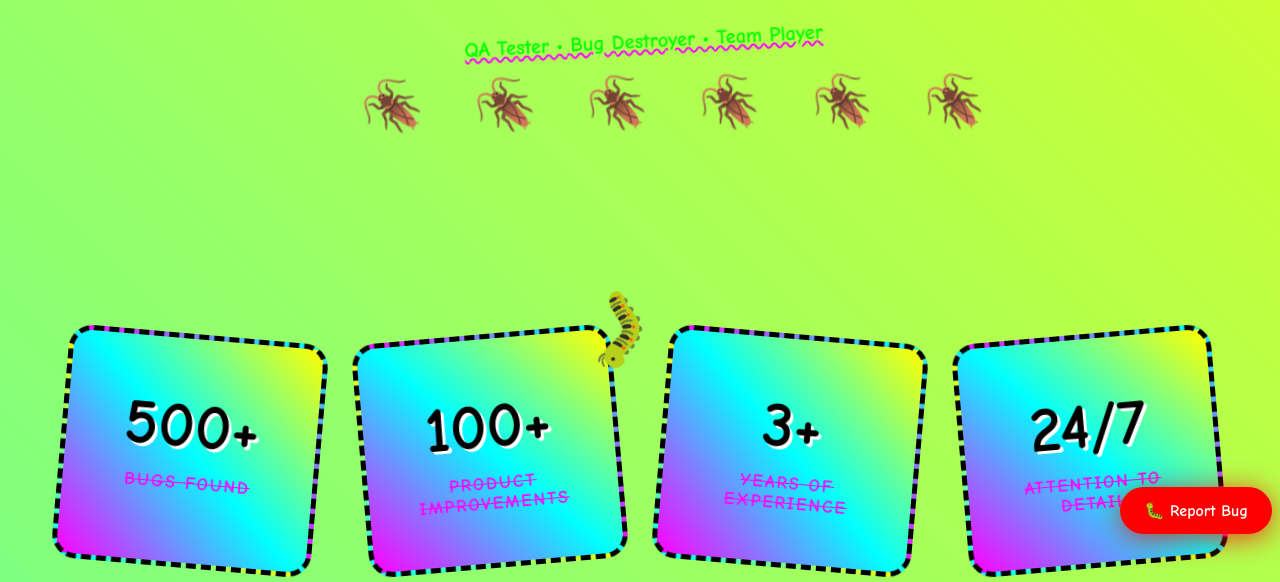
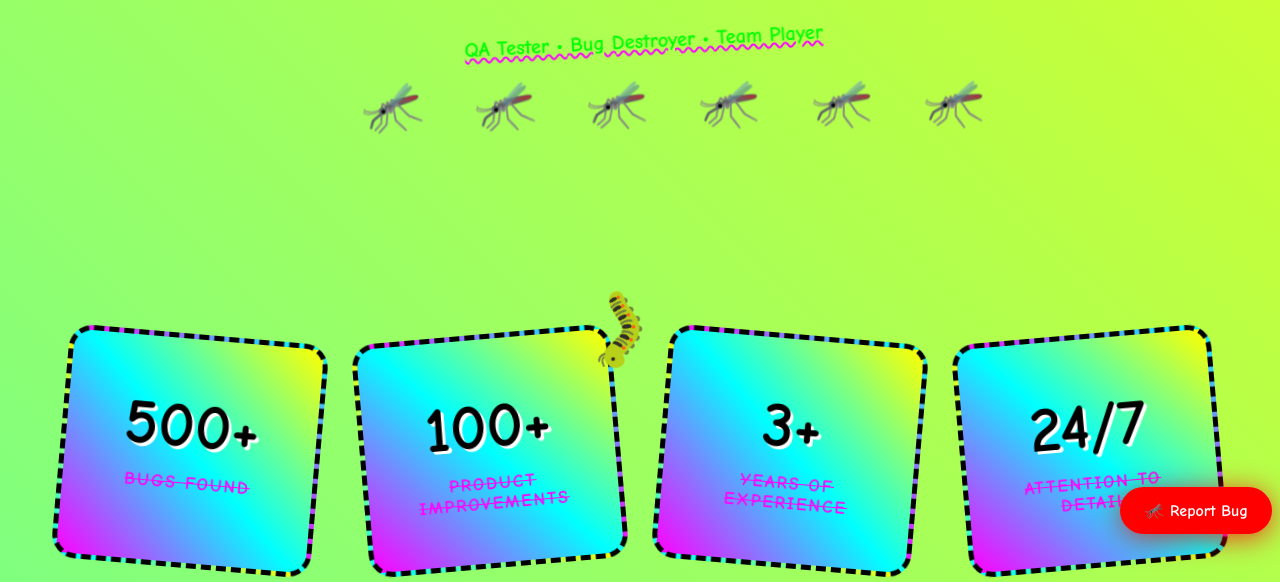
Before and after one commit to senddenys/website, a plain HTML site: page index.html in a window 1280 px wide. Shown: the part 233-815 px from the top of the page. Drawn offline with Linux system fonts and the light colour scheme.

Commit message:
Bugs: mosquitoes in row/button, caterpillar flying, explosion with creepy bugs mix
Co-authored-by: Cursor <cursoragent@cursor.com>

```diff
--- a/index.html
+++ b/index.html
@@ -9,19 +9,19 @@
 </head>
 <body class="before">
     <!-- Report Bug Button -->
-    <button class="report-bug-btn" id="reportBugBtn">🐛 Report Bug</button>
+    <button class="report-bug-btn" id="reportBugBtn">🦟 Report Bug</button>
 
     <!-- Bouncing Bug -->
     <div class="bouncing-bug" onclick="explodeBug(event)">🐛</div>
 
     <!-- Cockroach Row -->
     <div class="cockroach-row">
-        <span class="cockroach">🪳</span>
-        <span class="cockroach">🪳</span>
-        <span class="cockroach">🪳</span>
-        <span class="cockroach">🪳</span>
-        <span class="cockroach">🪳</span>
-        <span class="cockroach">🪳</span>
+        <span class="cockroach">🦟</span>
+        <span class="cockroach">🦟</span>
+        <span class="cockroach">🦟</span>
+        <span class="cockroach">🦟</span>
+        <span class="cockroach">🦟</span>
+        <span class="cockroach">🦟</span>
     </div>
 
     <!-- Floating particles for after state -->
@@ -214,7 +214,7 @@
             const centerY = rect.top + rect.height / 2;
             bug.style.opacity = '0';
             const bugCount = 12;
-            const bugEmojis = ['🐛', '🐜', '🦗', '🪲', '🐞', '🪳'];
+            const bugEmojis = ['🦟', '🪳', '🪲', '🐜', '🦗', '🕷️', '🪰', '🦂'];
             for (let i = 0; i < bugCount; i++) {
                 const explodedBug = document.createElement('div');
                 explodedBug.className = 'exploded-bug';
```
